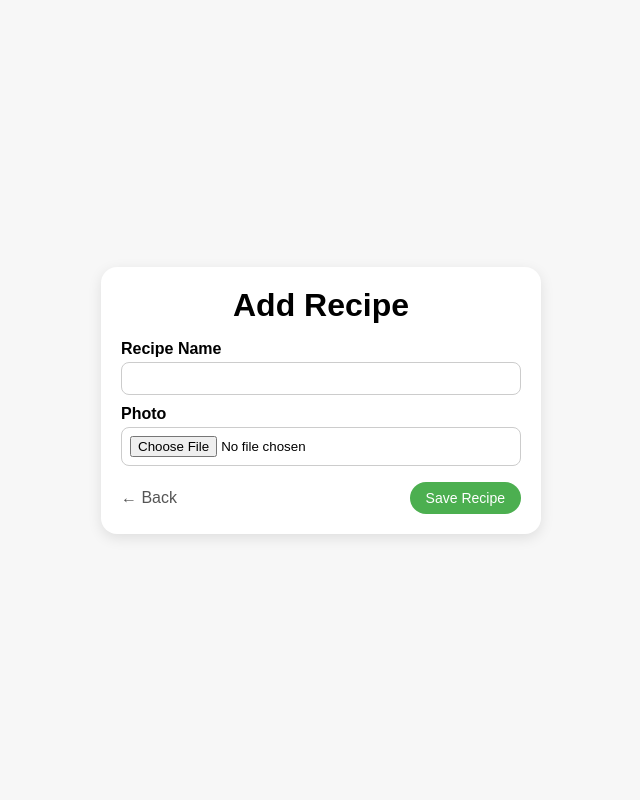
After one commit to Swainy8/Speed-project, a Flask app: page /add in a window 1280 px wide. The commit adds this page. Shown: the whole page, without its empty margins (319-959 px from the left). Run offline with Flask 3, Linux system fonts and the light colour scheme.

Commit message:
Add recipes

```diff
--- a/app.py
+++ b/app.py
@@ -1,30 +1,85 @@
-from flask import Flask, render_template
+import os
+from flask import Flask, render_template, request, redirect, url_for
+from werkzeug.utils import secure_filename
 
 app = Flask(__name__)
 
-# Hardcoded recipes
+# Folder where uploaded images will be saved
+UPLOAD_FOLDER = os.path.join("static", "images")
+app.config["UPLOAD_FOLDER"] = UPLOAD_FOLDER
+
+# Allowed image types
+ALLOWED_EXTENSIONS = {"png", "jpg", "jpeg", "gif"}
+
+# Hardcoded starting recipes
 recipes = [
     {
         "name": "Spaghetti Bolognese",
         "image": "dish1.jpg",
-        "description": "Rich tomato meat sauce over al dente spaghetti."
+        "description": "Rich tomato meat sauce over al dente spaghetti.",
     },
     {
         "name": "Chicken Stir-Fry",
         "image": "dish2.jpg",
-        "description": "Colorful veggies and chicken in a savory soy-garlic sauce."
+        "description": "Colorful veggies and chicken in a savory soy-garlic sauce.",
     },
     {
         "name": "Avocado Toast",
         "image": "dish3.jpg",
-        "description": "Crispy sourdough topped with smashed avocado and chili flakes."
+        "description": "Crispy sourdough topped with smashed avocado and chili flakes.",
     },
 ]
 
+
+def allowed_file(filename: str) -> bool:
+    return "." in filename and filename.rsplit(".", 1)[1].lower() in ALLOWED_EXTENSIONS
+
+
 @app.route("/")
 def index():
-    # Pass recipes to the template
     return render_template("index.html", recipes=recipes)
+
+
+@app.route("/add", methods=["GET", "POST"])
+def add_recipe():
+    if request.method == "POST":
+        name = request.form.get("name")
+        file = request.files.get("photo")
+
+        # Basic validation
+        if not name or not file or file.filename == "":
+            return render_template(
+                "add.html",
+                error="Please enter a recipe name and choose a photo.",
+            )
+
+        if not allowed_file(file.filename):
+            return render_template(
+                "add.html",
+                error="File type not allowed. Use png, jpg, jpeg, or gif.",
+            )
+
+        # Save file
+        os.makedirs(app.config["UPLOAD_FOLDER"], exist_ok=True)
+        filename = secure_filename(file.filename)
+        file_path = os.path.join(app.config["UPLOAD_FOLDER"], filename)
+        file.save(file_path)
+
+        # Add new recipe to the list
+        recipes.append(
+            {
+                "name": name,
+                "image": filename,
+                "description": "User-added recipe.",
+            }
+        )
+
+        # Go back to the main page with updated carousel
+        return redirect(url_for("index"))
+
+    # GET request -> show form
+    return render_template("add.html")
+
 
 if __name__ == "__main__":
     app.run(debug=True)
--- /dev/null
+++ b/templates/add.html
@@ -0,0 +1,99 @@
+<!DOCTYPE html>
+<html lang="en">
+<head>
+    <meta charset="UTF-8" />
+    <title>Add Recipe</title>
+    <style>
+        body {
+            font-family: Arial, sans-serif;
+            background: #f7f7f7;
+            display: flex;
+            justify-content: center;
+            align-items: center;
+            min-height: 100vh;
+            margin: 0;
+        }
+
+        .form-card {
+            background: white;
+            padding: 20px;
+            border-radius: 16px;
+            box-shadow: 0 4px 14px rgba(0,0,0,0.1);
+            max-width: 400px;
+            width: 100%;
+        }
+
+        h1 {
+            margin-top: 0;
+            margin-bottom: 16px;
+            text-align: center;
+        }
+
+        label {
+            display: block;
+            margin-top: 10px;
+            margin-bottom: 4px;
+            font-weight: bold;
+        }
+
+        input[type="text"],
+        input[type="file"] {
+            width: 100%;
+            padding: 8px;
+            box-sizing: border-box;
+            border-radius: 8px;
+            border: 1px solid #ccc;
+        }
+
+        .buttons {
+            margin-top: 16px;
+            display: flex;
+            justify-content: space-between;
+            align-items: center;
+        }
+
+        button {
+            border: none;
+            padding: 8px 16px;
+            border-radius: 999px;
+            cursor: pointer;
+            font-size: 14px;
+            background: #4CAF50;
+            color: white;
+        }
+
+        a {
+            text-decoration: none;
+            color: #555;
+        }
+
+        .error {
+            color: red;
+            margin-top: 10px;
+            text-align: center;
+        }
+    </style>
+</head>
+<body>
+    <div class="form-card">
+        <h1>Add Recipe</h1>
+
+        {% if error %}
+            <p class="error">{{ error }}</p>
+        {% endif %}
+
+        <form action="{{ url_for('add_recipe') }}" method="post" enctype="multipart/form-data">
+            <label for="name">Recipe Name</label>
+            <input type="text" id="name" name="name" required />
+
+            <label for="photo">Photo</label>
+            <input type="file" id="photo" name="photo" accept="image/*" required />
+
+            <div class="buttons">
+                <a href="{{ url_for('index') }}">← Back</a>
+                <button type="submit">Save Recipe</button>
+            </div>
+        </form>
+    </div>
+</body>
+</html>
```
Also changed, not shown: templates/index.html (+25 -3 lines), static/images/Perfect-Pan-Seared-Ribeye-Steak_1.jpg (added).
